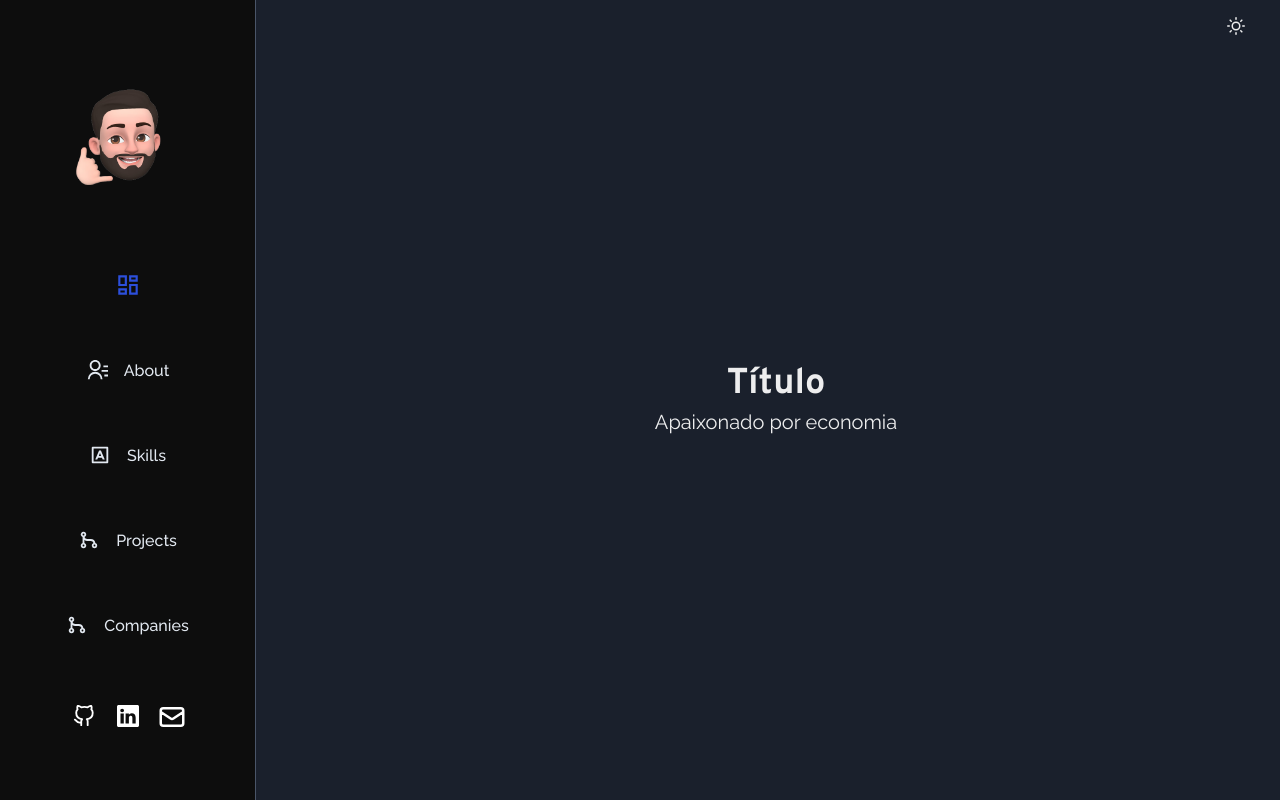
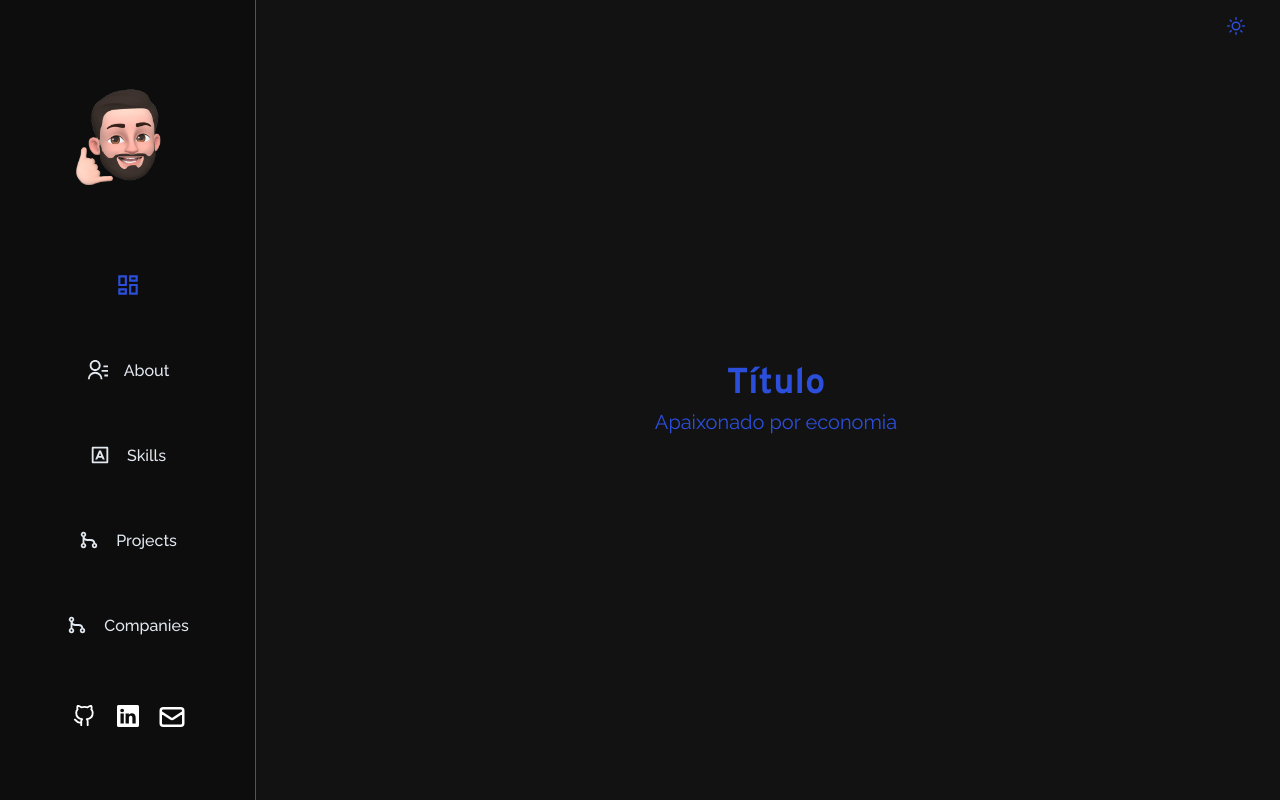
Before and after one commit to mathwcruz/portfolio, a Next.js app: page / in a window 1280 px wide. Built offline with nearby package versions, Linux system fonts and the light colour scheme.

Commit message:
style: add global styles

```diff
--- a/src/styles/theme.ts
+++ b/src/styles/theme.ts
@@ -6,7 +6,7 @@ export const theme = extendTheme({
     useSystemColorMode: false,
   },
   colors: {
-    black: "#0D0D0D",
+    black: "#121212",
     blue: {
       "600": "#2C4FDB",
     },
@@ -15,4 +15,12 @@ export const theme = extendTheme({
     heading: "Overpass",
     body: "Raleway",
   },
+  styles: {
+    global: {
+      body: {
+        bg: "black",
+        color: "blue.600",
+      },
+    },
+  },
 });
```
